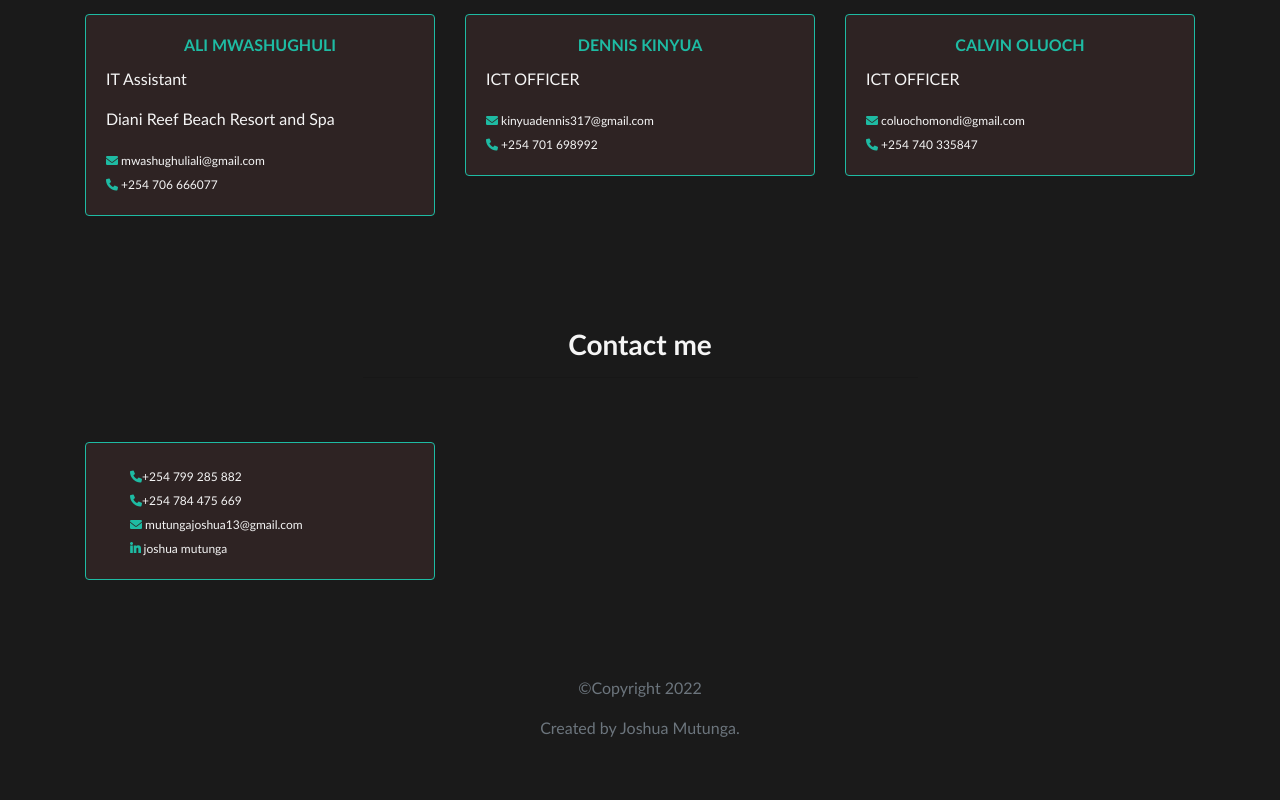
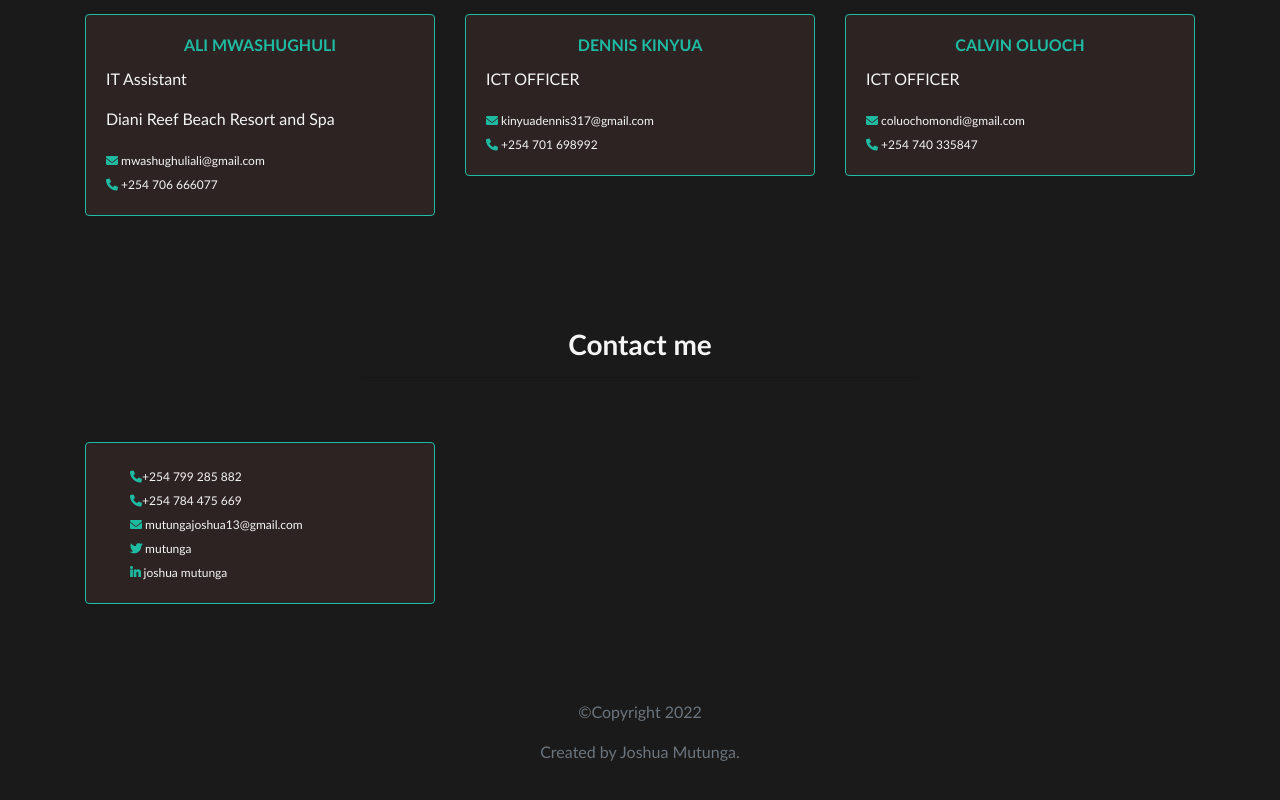
Before and after one commit to KioiJr/KioiJr.github.io, a plain HTML site: page index.html in a window 1280 px wide. Shown: the part 3500-4300 px from the top of the page. Drawn offline with Linux system fonts and the light colour scheme.

Commit message:
Update index.html

```diff
--- a/index.html
+++ b/index.html
@@ -432,7 +432,7 @@
                                 <a href=""><i class="fa fa-phone me-5"></i>+254 799 285 882</a><br>
                                 <a href=""><i class="fa fa-phone me-5"></i>+254 784 475 669</a><br>
                                 <a href="mailto:mutungajoshua13@gmail.com"><i class="fa fa-envelope" aria-hidden="true"></i>    mutungajoshua13@gmail.com</a><br>
-                                <!-- <a href="https://www.twitter.com/ikulusimba"><i class="fab fa-twitter me-5"></i>        Ikulusimba</a><br> -->
+                                <a href="https://www.twitter.com/mu_tu_nga"><i class="fab fa-twitter me-5"></i>        Mutunga</a><br>
                                 <a href="https://www.linkedin.com/in/joshua-mutunga-19bb6818a"><i class="fab fa-linkedin-in me-5"></i>      Joshua Mutunga</a>
                             </div>
                         </div>
```
